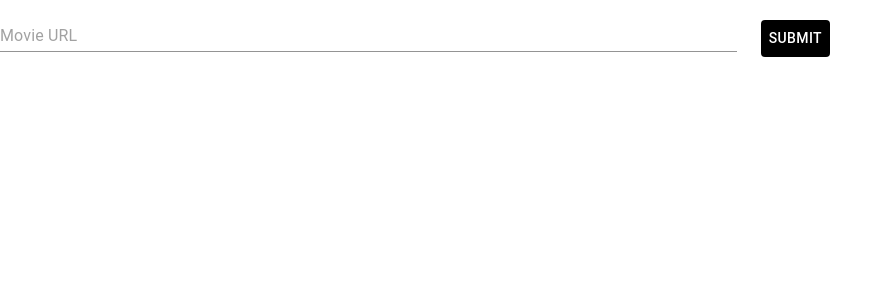
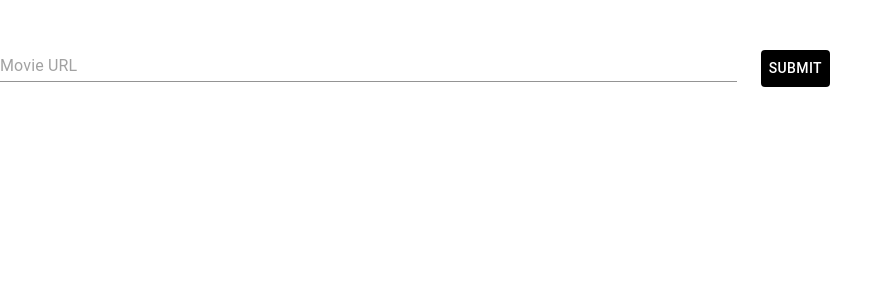
Before and after one commit to collinzhu/next-movie-app, a Next.js app: page /Componnents/SearchBar in a window 1280 px wide. Shown: the top 300 px of the page, without its empty margins (0-893 px from the left). Built offline with nearby package versions, Linux system fonts and the light colour scheme.

Commit message:
input bar margin changed

```diff
--- a/pages/Componnents/SearchBar.tsx
+++ b/pages/Componnents/SearchBar.tsx
@@ -13,11 +13,11 @@ interface ISearchBar{
 const useStyles = makeStyles((theme: Theme) =>
   createStyles({
     SearchBar:{
-        marginTop:20,
+        marginTop:50,
     },
 
     addButton: {
-        marginTop:20,
+        marginTop:50,
         color:"white",
         backgroundColor:"black",
 
```
